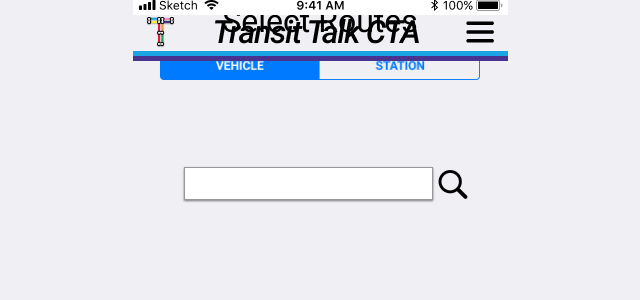
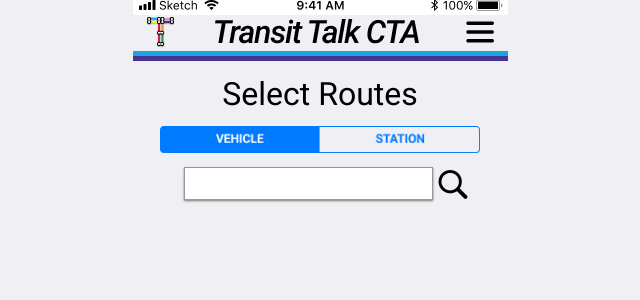
Before and after one commit to andreanthony/andreanthony.github.io, a Jekyll site: the page setpreferences.html, which Jekyll copies as it is, in a window 1280 px wide. Shown: the top 300 px of the page, without its empty margins (320-960 px from the left). Built offline with Jekyll 4.4.1, drawn with Linux system fonts in a browser that asks for light colours.

Commit message:
Update setpreferences.html

```diff
--- a/setpreferences.html
+++ b/setpreferences.html
@@ -9,7 +9,7 @@
  <header style="width: 375px;">
  <div id="bar"><img src="/Black.png" alt="bar" /></div>
  <div id="header"><img src="/header.png" alt="header" style="margin-top: -5px;"/></div>
- <h1 style="margin-left: 87.5px; width: 200px;">Select Routes</h1>
+ <h1 style="margin-left: 87.5px; width: 200px; margin-top: 80px;">Select Routes</h1>
    <img src="/2-button-switch.png" alt="button-switch" style="width: 320px;"/>
  </header>
  <div class="search">
```
